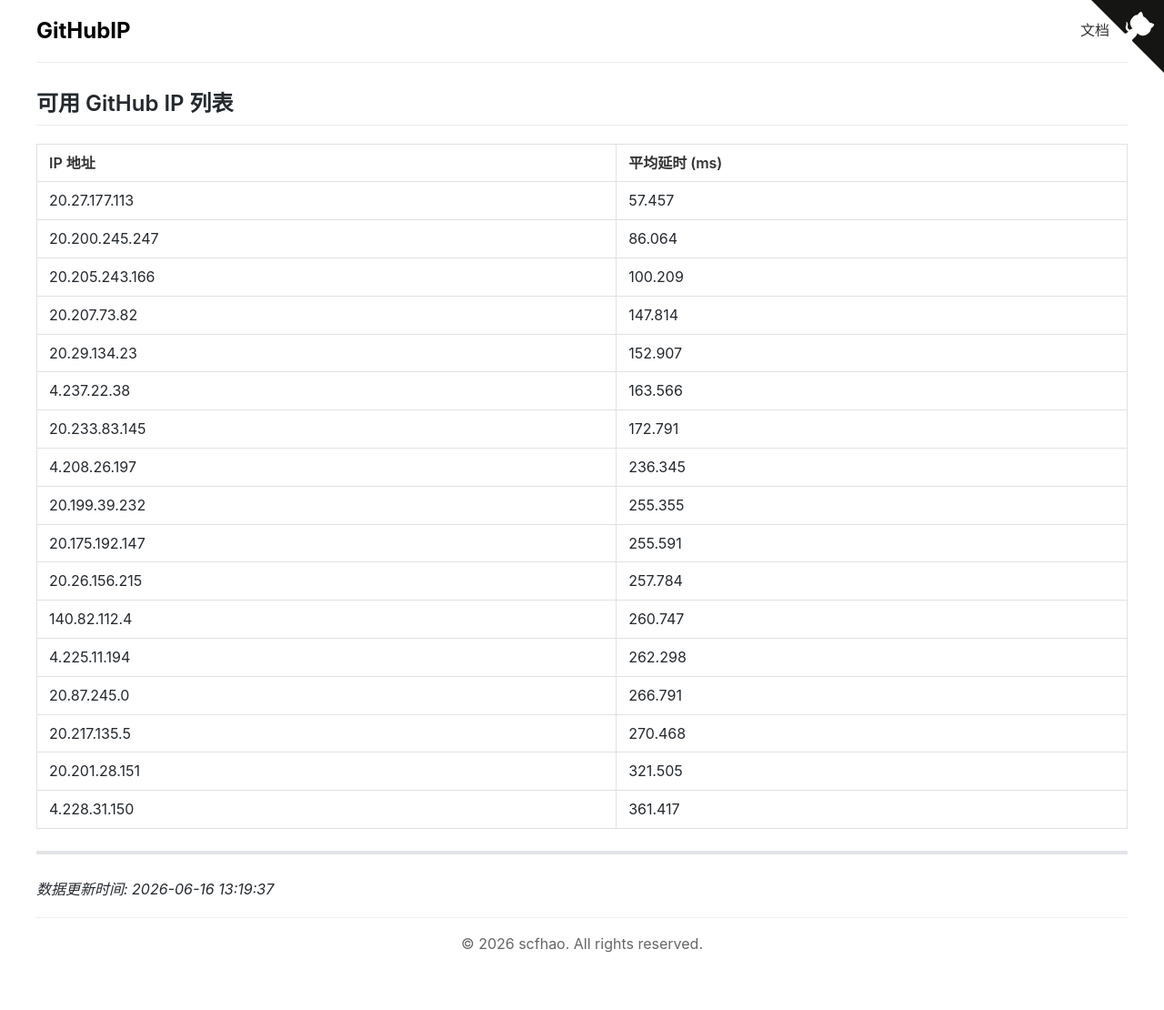
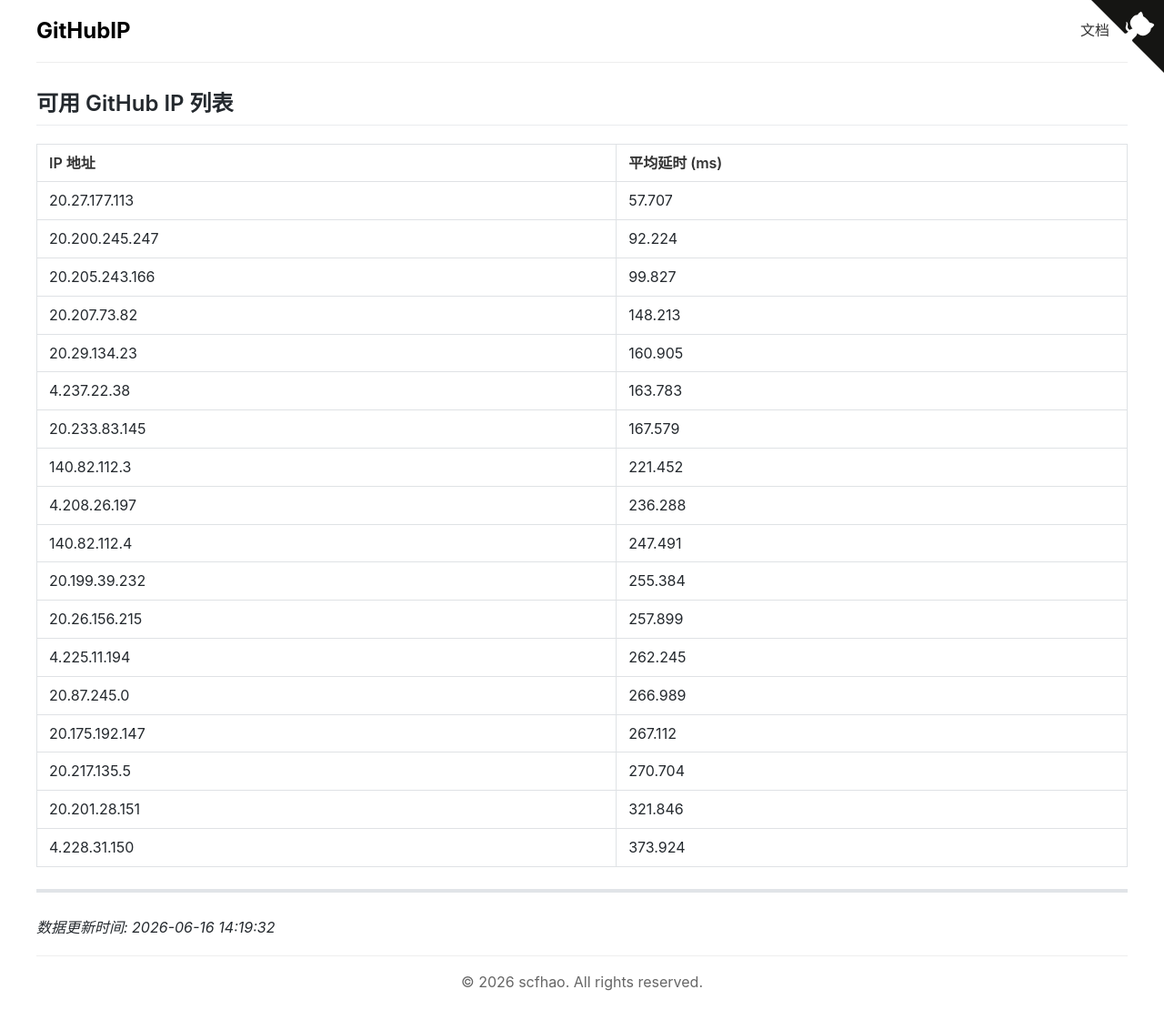
Before and after one commit to scfhao/GitHubIP, a Jekyll site: the page built from index.md, in a window 1280 px wide. Shown: the whole page at 91% size. Built offline with Jekyll 4.4.1, drawn with Linux system fonts in a browser that asks for light colours; before the commit the page ends 1068 px from its top, so only the background shows below that.

Commit message:
自动脚本执行 - 2026-06-16 14:19:32

```diff
--- a/index.md
+++ b/index.md
@@ -1,31 +1,32 @@
 ---
 layout: home
 title: GitHub IP 列表
-date: 2026-06-16 13:19:37
+date: 2026-06-16 14:19:32
 ---
 
 ## 可用 GitHub IP 列表
 
 | IP 地址 | 平均延时 (ms) |
 |---------|--------------|
-| 20.27.177.113 | 57.457 |
-| 20.200.245.247 | 86.064 |
-| 20.205.243.166 | 100.209 |
-| 20.207.73.82 | 147.814 |
-| 20.29.134.23 | 152.907 |
-| 4.237.22.38 | 163.566 |
-| 20.233.83.145 | 172.791 |
-| 4.208.26.197 | 236.345 |
-| 20.199.39.232 | 255.355 |
-| 20.175.192.147 | 255.591 |
-| 20.26.156.215 | 257.784 |
-| 140.82.112.4 | 260.747 |
-| 4.225.11.194 | 262.298 |
-| 20.87.245.0 | 266.791 |
-| 20.217.135.5 | 270.468 |
-| 20.201.28.151 | 321.505 |
-| 4.228.31.150 | 361.417 |
+| 20.27.177.113 | 57.707 |
+| 20.200.245.247 | 92.224 |
+| 20.205.243.166 | 99.827 |
+| 20.207.73.82 | 148.213 |
+| 20.29.134.23 | 160.905 |
+| 4.237.22.38 | 163.783 |
+| 20.233.83.145 | 167.579 |
+| 140.82.112.3 | 221.452 |
+| 4.208.26.197 | 236.288 |
+| 140.82.112.4 | 247.491 |
+| 20.199.39.232 | 255.384 |
+| 20.26.156.215 | 257.899 |
+| 4.225.11.194 | 262.245 |
+| 20.87.245.0 | 266.989 |
+| 20.175.192.147 | 267.112 |
+| 20.217.135.5 | 270.704 |
+| 20.201.28.151 | 321.846 |
+| 4.228.31.150 | 373.924 |
 
 ---
 
-*数据更新时间: 2026-06-16 13:19:37*
+*数据更新时间: 2026-06-16 14:19:32*
```
